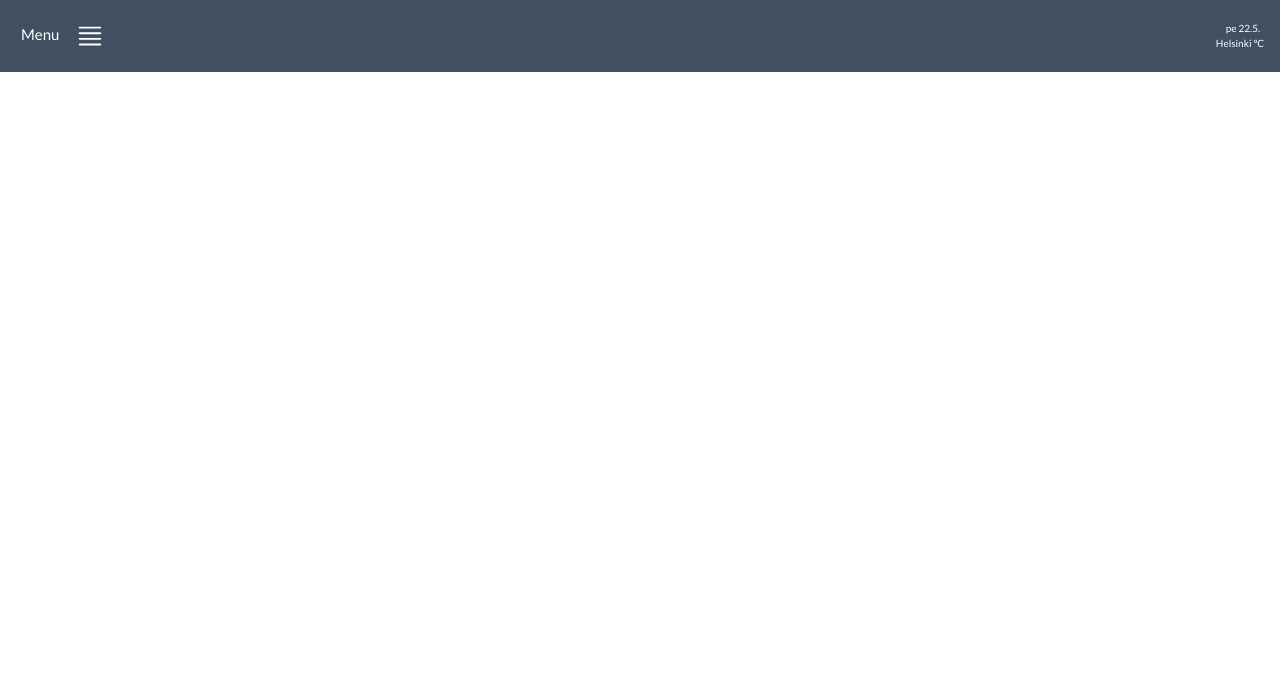
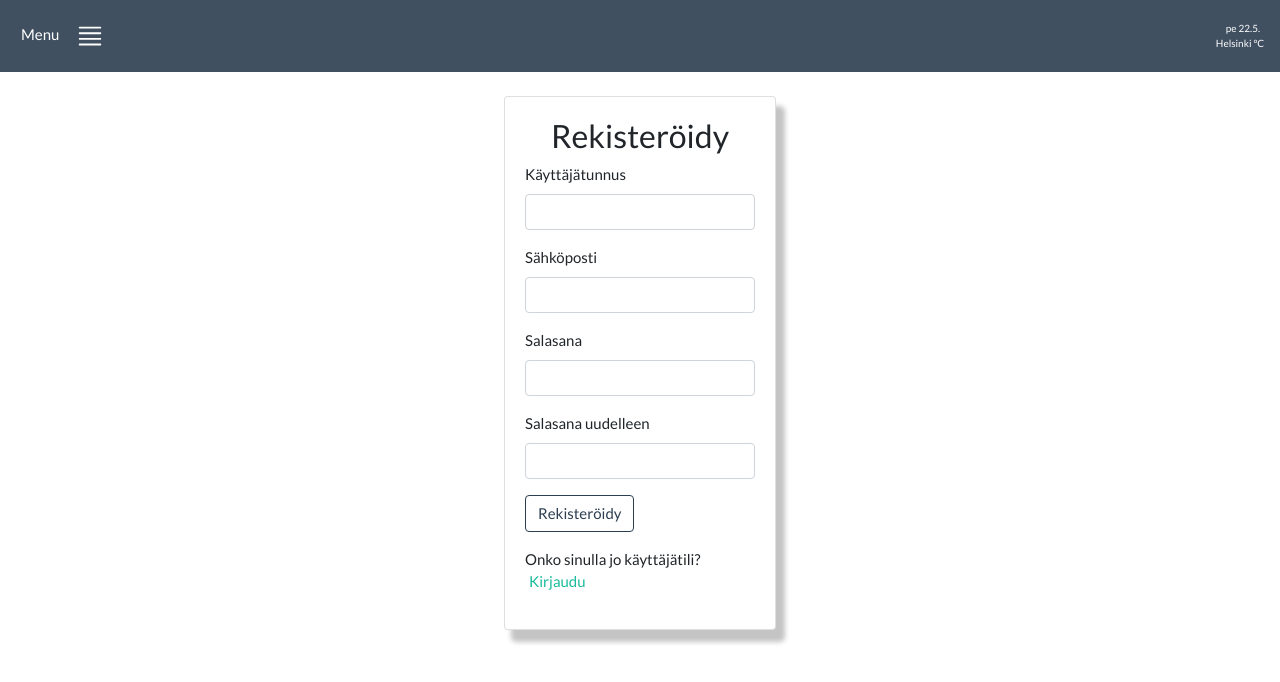
Before and after one commit to p3Tapio/quizz_prj, a React (Create React App) app in the folder quizz_project/frontend/: page /register in a window 1280 px wide. Shown: the top 682 px of the page. Built offline with nearby package versions, Linux system fonts and the light colour scheme; no server answers.

Commit message:
Login & register -komponentit

```diff
--- a/quizz_project/frontend/src/App.js
+++ b/quizz_project/frontend/src/App.js
@@ -6,6 +6,8 @@ import Navbar from './Components/Header/Navbar';
 import { BrowserRouter as Router, Route, Switch } from 'react-router-dom'
 import Quizzes from './Views/QuizzList';
 import Quizz from './Views/Quizz';
+import Login from './Views/Login';
+import { Register } from './Views/Register';
 
 function App() {
   return (
@@ -16,6 +18,8 @@ function App() {
           <Route exact path="/"><Home /></Route>
           <Route exact path="/tietovisat"><Quizzes /></Route>
           <Route path="/tietovisat/:id"><Quizz /></Route>
+          <Route path="/login"><Login /></Route>
+          <Route path="/register"><Register/></Route>
         </Switch>
       </Router>
     </div>
--- /dev/null
+++ b/quizz_project/frontend/src/Views/Login.js
@@ -0,0 +1,44 @@
+import React, { useState } from 'react'
+import { Link } from 'react-router-dom';
+
+const Login = () => {
+
+    const [username, setUsername] = useState('')
+    const [password, setPassword] = useState('')
+
+
+
+    const handleLoginSubmit = (ev) => {
+
+    }
+    const handleInputChange = (ev) => {
+
+        if (ev.target.name === 'username') setUsername(ev.target.value)
+        else if (ev.target.name === 'password') setPassword(ev.target.value)
+    }
+
+    return (
+        <div className="col-lg-3 m-auto px-4">
+            <div className="card card-body mt-4 quizzcardshadow">
+                <h3 className="text-center">Login</h3>
+                <form onSubmit={handleLoginSubmit}>
+                    <div className="form-group">
+                        <label>Käyttäjätunnus</label>
+                        <input type="text" className="form-control" name="username" onChange={handleInputChange} value={username} />
+                    </div>
+                    <div className="form-group">
+                        <label>Salasana</label>
+                        <input type="password" className="form-control" name="password" onChange={handleInputChange} value={password} />
+                    </div>
+                    <div className="form-group text-right">
+                        <button type="submit" className="btn btn-outline-primary mt-3">Kirjaudu</button>
+                    </div>
+                    <p className="text-right">
+                        <Link to="/register" className="ml-1">Rerekisteröidy</Link>
+                    </p>
+                </form>
+            </div>
+        </div>
+    )
+}
+export default Login
--- a/quizz_project/frontend/src/Views/Quizz.js
+++ b/quizz_project/frontend/src/Views/Quizz.js
@@ -9,6 +9,7 @@ const Quizz = () => {
     const { id } = useParams()
     const [quizz, setQuizz] = useState([])
     const [timer, setTimer] = useState()
+    let timerStyle
 
     useEffect(() => {
 
@@ -20,15 +21,15 @@ const Quizz = () => {
         }
         const x = timer > 0 && setInterval(() => setTimer(timer - 1), 1000);
         return () => clearInterval(x);
+
     }, [id, timer, quizz.length])
 
     const handleAnswerChange = (ev) => {
         console.log('ev.target.value', ev.target.value)
     }
 
-    if (!id) return <p>loading...</p>
+    timerStyle = timer > 10 ? timerStyle = {} : timerStyle = { color: 'red' }
 
-    else {
     return (
         <div className="container mt-4">
             <div className="row justify-content-between">
@@ -36,18 +37,18 @@ const Quizz = () => {
                     <h2 className="focus-in-expand"> {quizz.name}</h2>
                 </div>
                 <div className="col-4">
-                        <h4 className="mt-2">Aikaa jäljellä {timer} sekuntia!</h4>
+                    {timer === 0 ? <></> : <h4 className="mt-2" style={timerStyle}>Aikaa jäljellä {timer} sekuntia!</h4>}
                 </div>
             </div>
             <div className="row justify-content-center">
                 <div className="col-8">
                     {timer > 0
-                            ? <TheGame id={id} handleAnswerChange={handleAnswerChange} />
+                        ? <TheGame id={quizz.id} handleAnswerChange={handleAnswerChange} />
                         : <Results />}
                 </div>
             </div>
+
         </div>
     )
 }
-}
 export default Quizz
--- /dev/null
+++ b/quizz_project/frontend/src/Views/Register.js
@@ -0,0 +1,58 @@
+import React, { useState } from 'react'
+import { Link } from 'react-router-dom';
+
+export const Register = () => {
+
+    const [username, setUsername] = useState('')
+    const [password, setPassword] = useState('')
+    const [password2, setPassword2] = useState('')
+    const [email, setEmail] = useState('')
+
+    const handleRegisterSubmit = (ev) => {
+
+
+
+    }
+    const handleInputChange = (ev) => {
+
+        if (ev.target.name === 'username') setUsername(ev.target.value)
+        else if (ev.target.name === 'password') setPassword(ev.target.value)
+        else if (ev.target.name === 'password2') setPassword2(ev.target.value)
+        else if (ev.target.name === 'email') setEmail(ev.target.value)
+    }
+
+    return (
+        <div>
+            <div className="col-lg-3 m-auto px-4">
+                <div className="card card-body mt-4 quizzcardshadow">
+                    <h3 className="text-center">Rekisteröidy</h3>
+                    <form onSubmit={handleRegisterSubmit}>
+                        <div className="form-group">
+                            <label>Käyttäjätunnus</label>
+                            <input type="text" className="form-control" name="username" onChange={handleInputChange} value={username} />
+                        </div>
+                        <div className="form-group">
+                            <label>Sähköposti</label>
+                            <input type="email" className="form-control" name="email" onChange={handleInputChange} value={email} />
+                        </div>
+                        <div className="form-group">
+                            <label>Salasana</label>
+                            <input type="password" className="form-control" name="password" onChange={handleInputChange} value={password} />
+                        </div>
+                        <div className="form-group">
+                            <label>Salasana uudelleen</label>
+                            <input type="password" className="form-control" name="password2" onChange={handleInputChange} value={password2} />
+                        </div>
+                        <div className="form-group">
+                            <button type="submit" className="btn btn-outline-primary">Rekisteröidy</button>
+                        </div>
+                        <p>
+                            Onko sinulla jo käyttäjätili? <Link to="/login" className="ml-1">Kirjaudu</Link>
+                        </p>
+
+                    </form>
+                </div>
+            </div>
+        </div>
+    )
+}
```
Also changed, not shown: 1 other file (tests, documents, lock files or other folders). Lines whose indentation alone changed are shown as unchanged.
